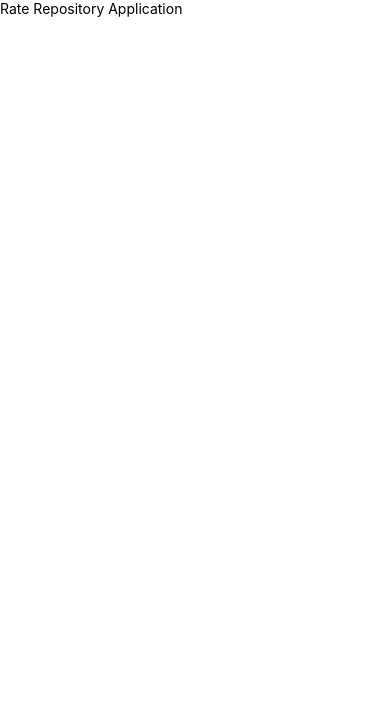
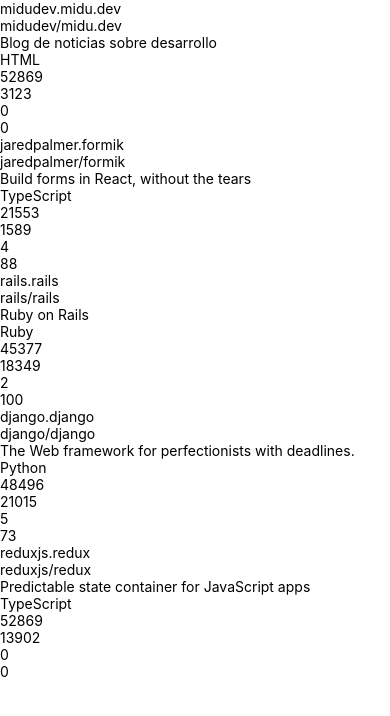
Before and after one commit to aalfonsogomez/rate-repository-app, a React Native app: screen / in a window 390 px wide. Shown: the top 716 px of the page. Built offline with nearby package versions, Linux system fonts and the light colour scheme.

Commit message:
Añadimos fichero repositorios y lo renderizamos con FlatList

```diff
--- a/src/components/Main.jsx
+++ b/src/components/Main.jsx
@@ -1,10 +1,11 @@
-import { Text, View } from 'react-native';
+import { View } from 'react-native';
 import Constants from 'expo-constants';
+import RepositoryList from './RepositoryList';
 
 const Main = () => {
     return (
         <View style={{ marginTop: Constants.statusBarHeight, flexGrow: 1}}>
-            <Text>Rate Repository Application</Text>
+            <RepositoryList />
         </View>
     );
 };
--- /dev/null
+++ b/src/components/RepositoryList.jsx
@@ -0,0 +1,25 @@
+import { View, Text, FlatList, StyleSheet } from 'react-native';
+import repositories from '../data/repositories';
+
+const RepositoryList = () => {
+    return (
+        <FlatList
+            data={repositories}
+            ItemSeparatorComponent={() => <Text></Text>}
+            renderItem={({ item: repo }) => (
+                <View key={repo.id}>
+                    <Text>{repo.id}</Text>
+                    <Text>{repo.fullName}</Text>
+                    <Text>{repo.description}</Text>
+                    <Text>{repo.language}</Text>
+                    <Text>{repo.stargazersCount}</Text>
+                    <Text>{repo.forksCount}</Text>
+                    <Text>{repo.reviewCount}</Text>
+                    <Text>{repo.ratingAverage}</Text>
+                </View>
+            )}
+        />
+    )
+};
+
+export default RepositoryList;
--- /dev/null
+++ b/src/data/repositories.js
@@ -0,0 +1,57 @@
+export default [
+    {
+        id: 'midudev.midu.dev',
+        fullName: 'midudev/midu.dev',
+        description: 'Blog de noticias sobre desarrollo',
+        language: 'HTML',
+        forksCount: 3123,
+        stargazersCount: 52869,
+        ratingAverage: 0,
+        reviewCount: 0,
+        ownerAvatarUrl: 'https://avatars.githubusercontent.com/u/1561955?v=4'
+    },
+    {
+        id: 'jaredpalmer.formik',
+        fullName: 'jaredpalmer/formik',
+        description: 'Build forms in React, without the tears',
+        language: 'TypeScript',
+        forksCount: 1589,
+        stargazersCount: 21553,
+        ratingAverage: 88,
+        reviewCount: 4,
+        ownerAvatarUrl: 'https://avatars2.githubusercontent.com/u/4060187?v=4'
+    },
+    {
+        id: 'rails.rails',
+        fullName: 'rails/rails',
+        description: 'Ruby on Rails',
+        language: 'Ruby',
+        forksCount: 18349,
+        stargazersCount: 45377,
+        ratingAverage: 100,
+        reviewCount: 2,
+        ownerAvatarUrl: 'https://avatars1.githubusercontent.com/u/4223?v=4'
+    },
+    {
+        id: 'django.django',
+        fullName: 'django/django',
+        description: 'The Web framework for perfectionists with deadlines.',
+        language: 'Python',
+        forksCount: 21015,
+        stargazersCount: 48496,
+        ratingAverage: 73,
+        reviewCount: 5,
+        ownerAvatarUrl: 'https://avatars2.githubusercontent.com/u/27804?v=4'
+    },
+    {
+        id: 'reduxjs.redux',
+        fullName: 'reduxjs/redux',
+        description: 'Predictable state container for JavaScript apps',
+        language: 'TypeScript',
+        forksCount: 13902,
+        stargazersCount: 52869,
+        ratingAverage: 0,
+        reviewCount: 0,
+        ownerAvatarUrl: 'https://avatars3.githubusercontent.com/u/13142323?v=4'
+    }
+]
```
Also changed, not shown: 1 other file (tests, documents, lock files or other folders).
